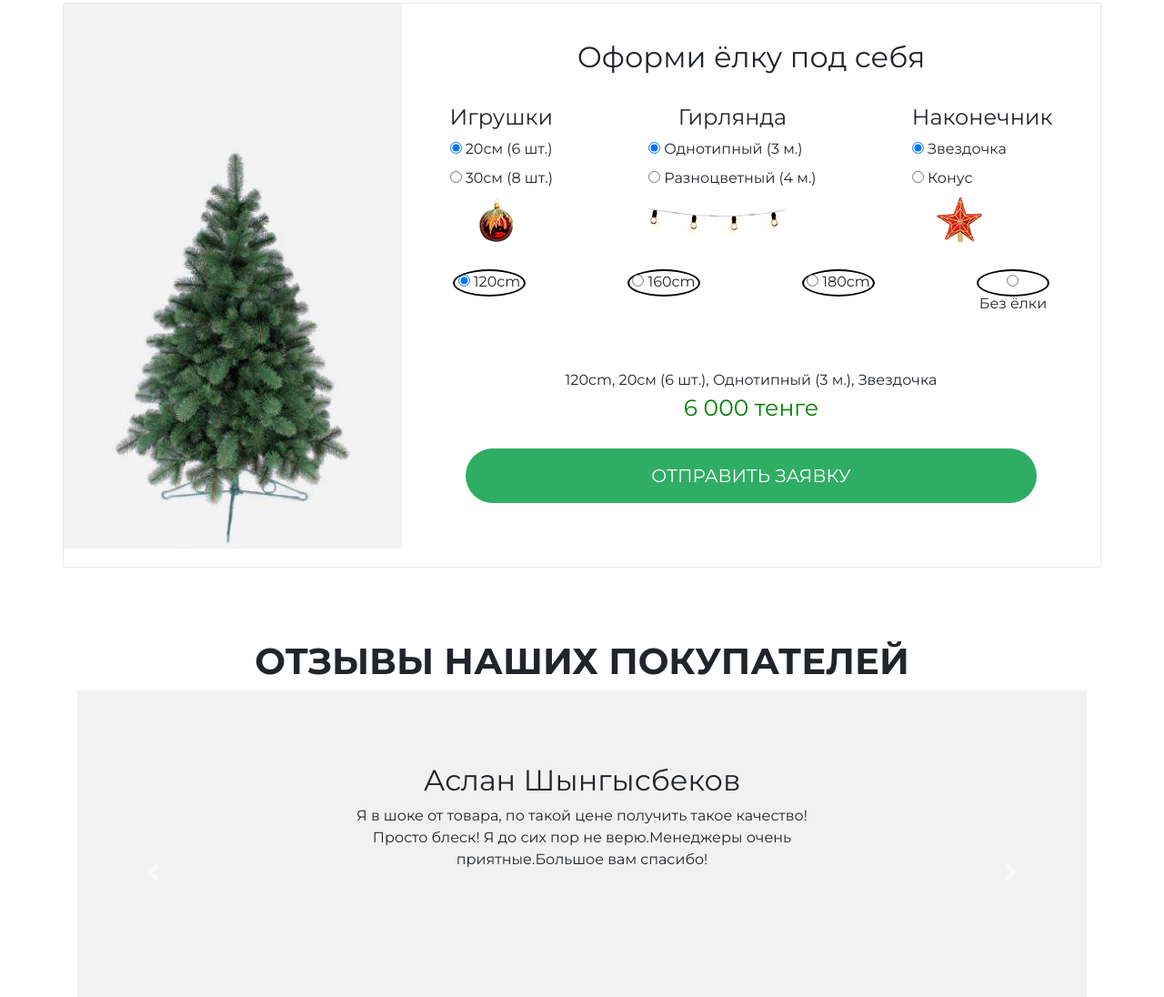
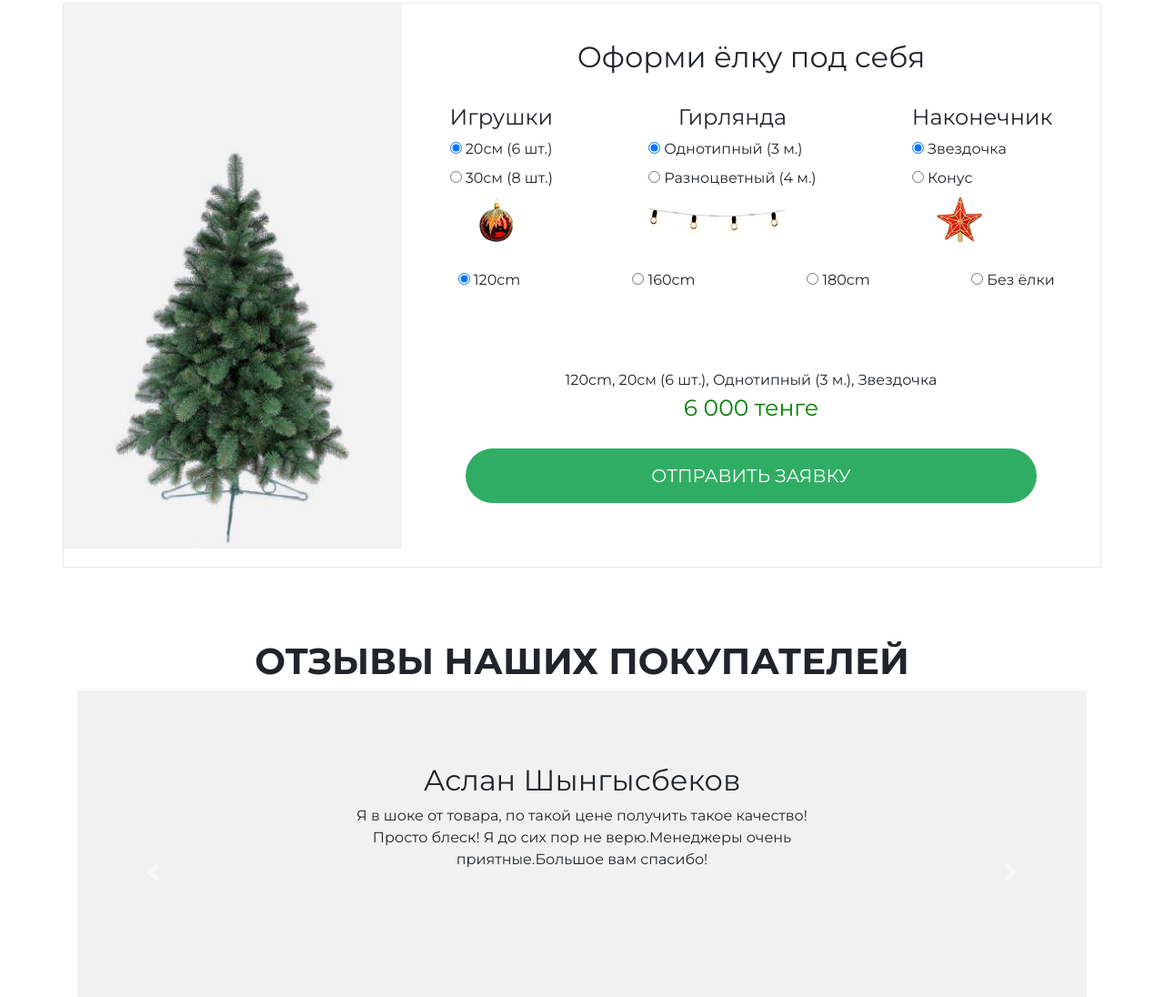
Before and after one commit to zhsabr/Sabyrzhan2TER8.github.io, a plain HTML site: page index.html in a window 1280 px wide. Shown: the part 1136-2232 px from the top of the page at 91% size. Drawn offline with nearby package versions, Linux system fonts and the light colour scheme.

Commit message:
Update style.css

```diff
--- a/style.css
+++ b/style.css
@@ -245,10 +245,8 @@ background-size: 250px 250px;
 .colorItem{
   height: 30px;
   cursor: pointer;
-  width: 80px;
+  width: 100px;
   text-align: center;
-  border-radius: 50%;
-  border:2px solid black;
 }
 
 .model-summary{
@@ -267,6 +265,8 @@ background-size: 250px 250px;
   border: 1px solid black;
   cursor: pointer;
 }
+
+
 
 .rowelka{
   padding-top: 25px;
```
